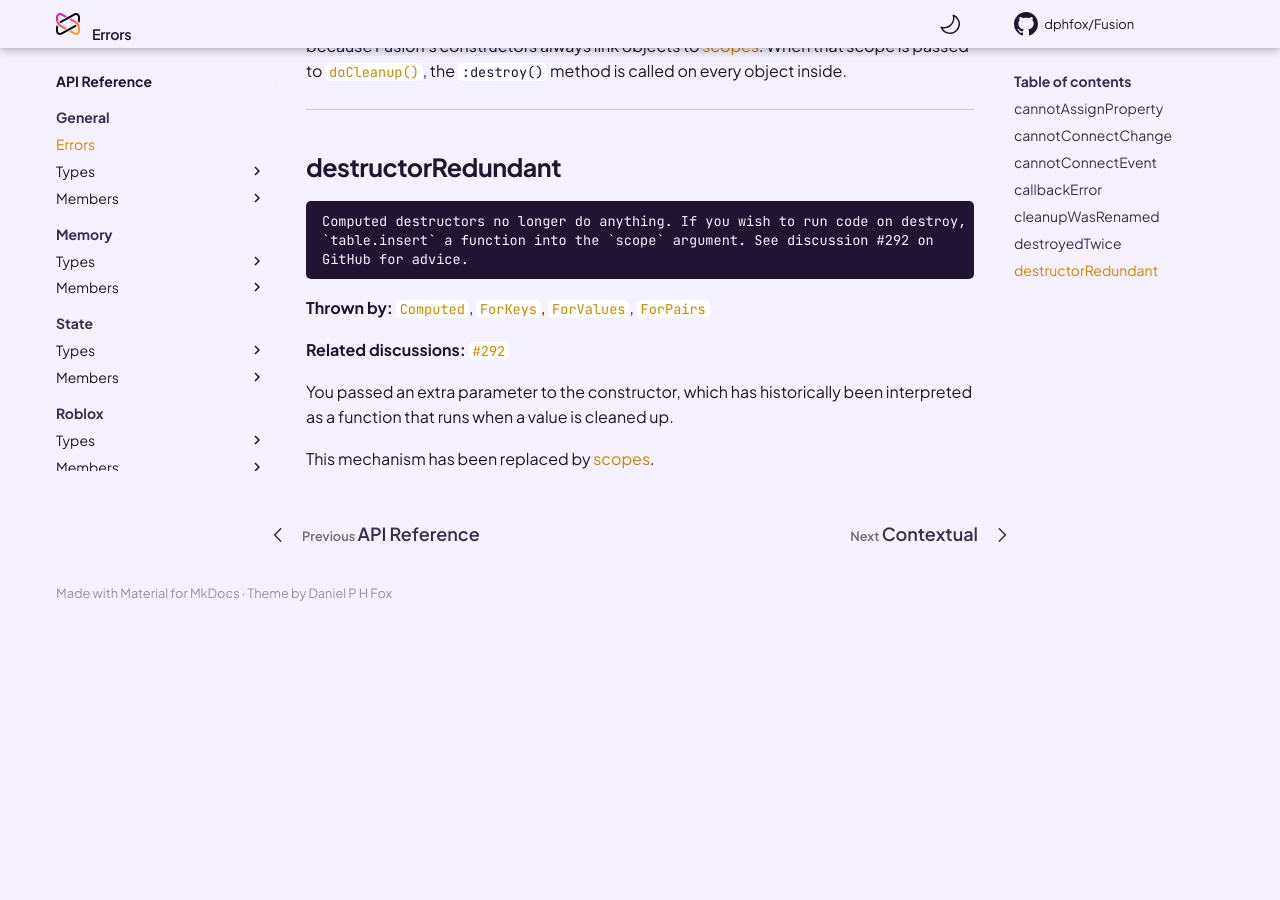
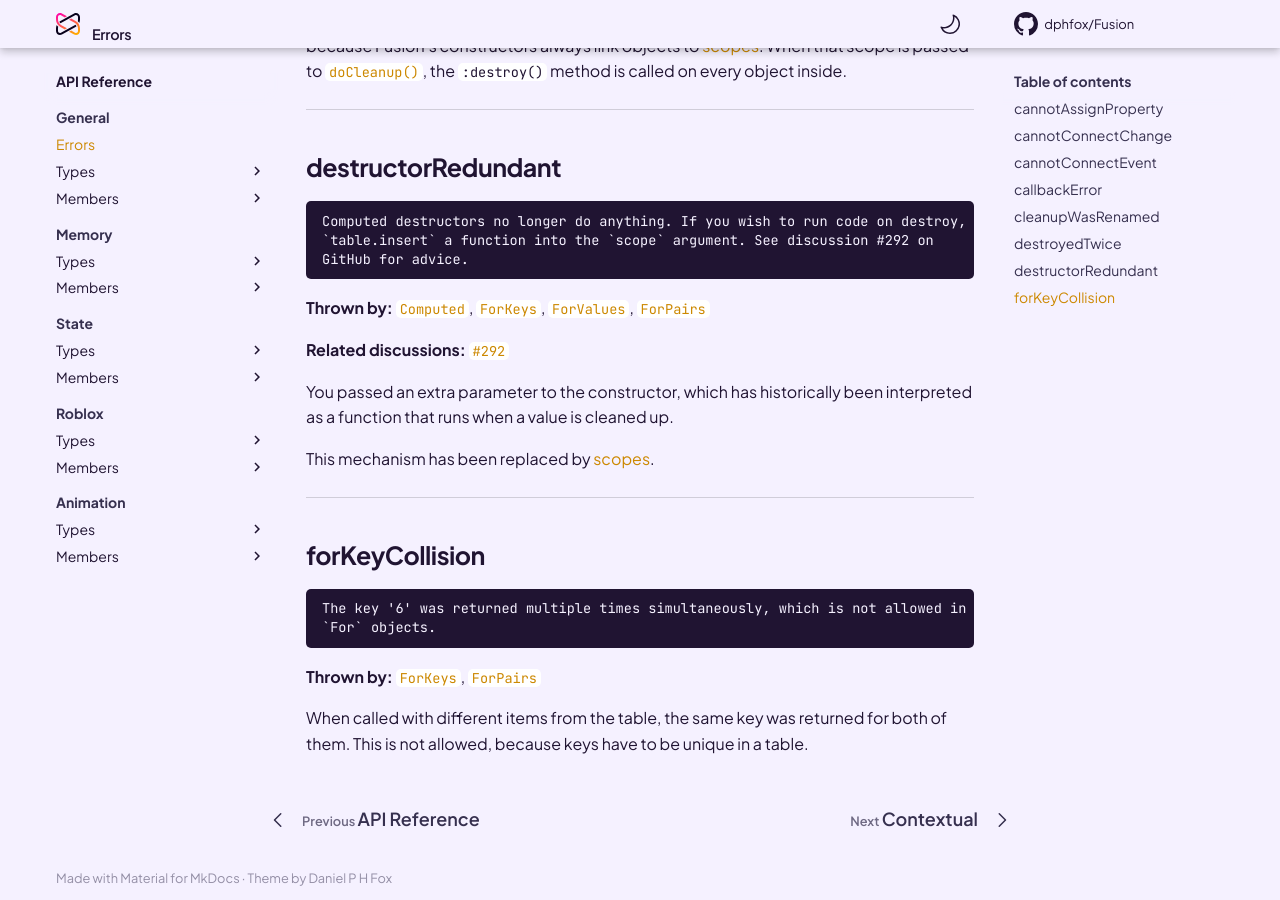
Before and after one commit to dphfox/Fusion, an MkDocs documentation site: the page built from docs/api-reference/general/errors.md, in a window 1280 px wide and 900 px high, scrolled down 2309 px. Built offline with MkDocs 1.6.1 and Material for MkDocs 9.7.7, drawn with Linux system fonts in a browser that asks for light colours; comment, search, counter and statistics services are not loaded; the version menu is left out; before the commit the page ends 2924 px from its top, so only the background shows below that.

Commit message:
forKeyCollision error

````diff
--- a/docs/api-reference/general/errors.md
+++ b/docs/api-reference/general/errors.md
@@ -183,3 +183,22 @@ interpreted as a function that runs when a value is cleaned up.
 This mechanism has been replaced by
 [scopes](../../../tutorials/fundamentals/scopes).
 </div>
+
+-----
+
+<div class="fusiondoc-error-api-section" markdown>
+
+## forKeyCollision
+
+```
+The key '6' was returned multiple times simultaneously, which is not allowed in
+`For` objects.
+```
+
+**Thrown by:**
+[`ForKeys`](../../state/members/forkeys),
+[`ForPairs`](../../state/members/forpairs)
+
+When called with different items from the table, the same key was returned for
+both of them. This is not allowed, because keys have to be unique in a table.
+</div>
````
